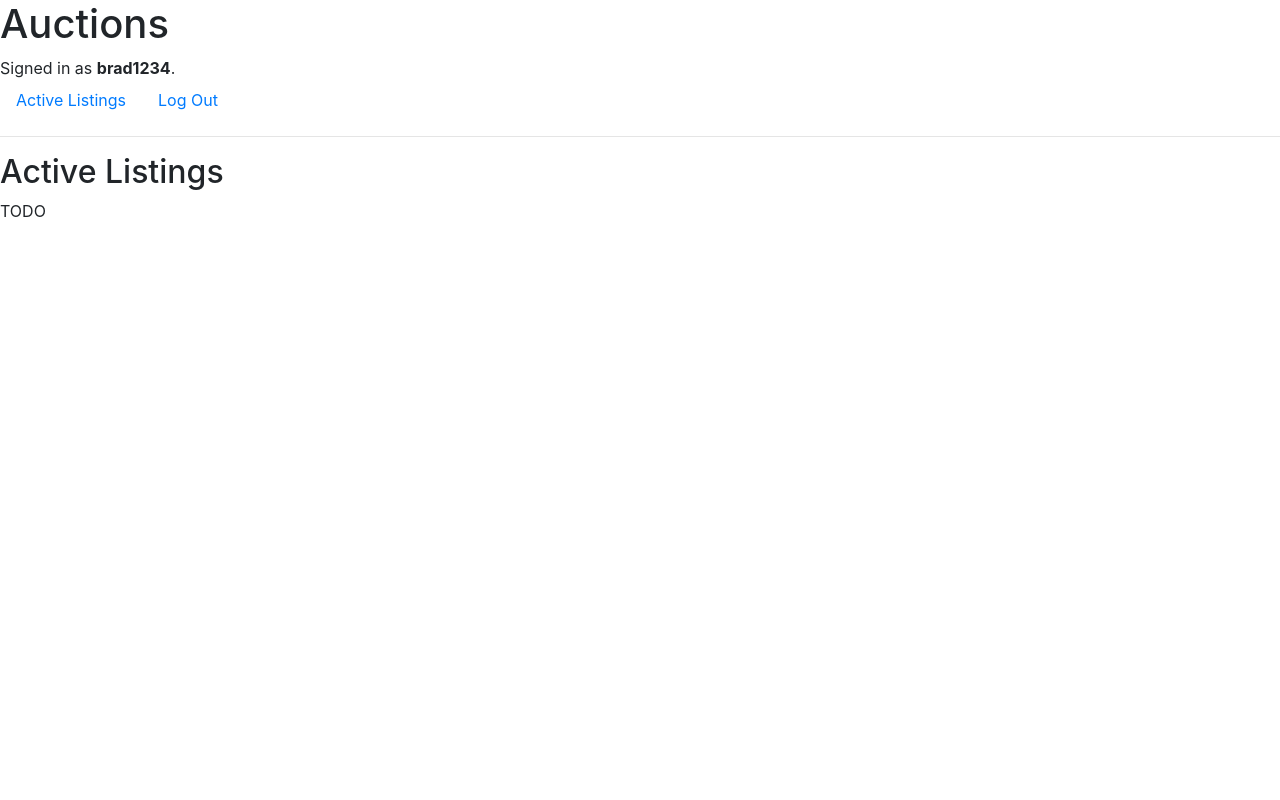
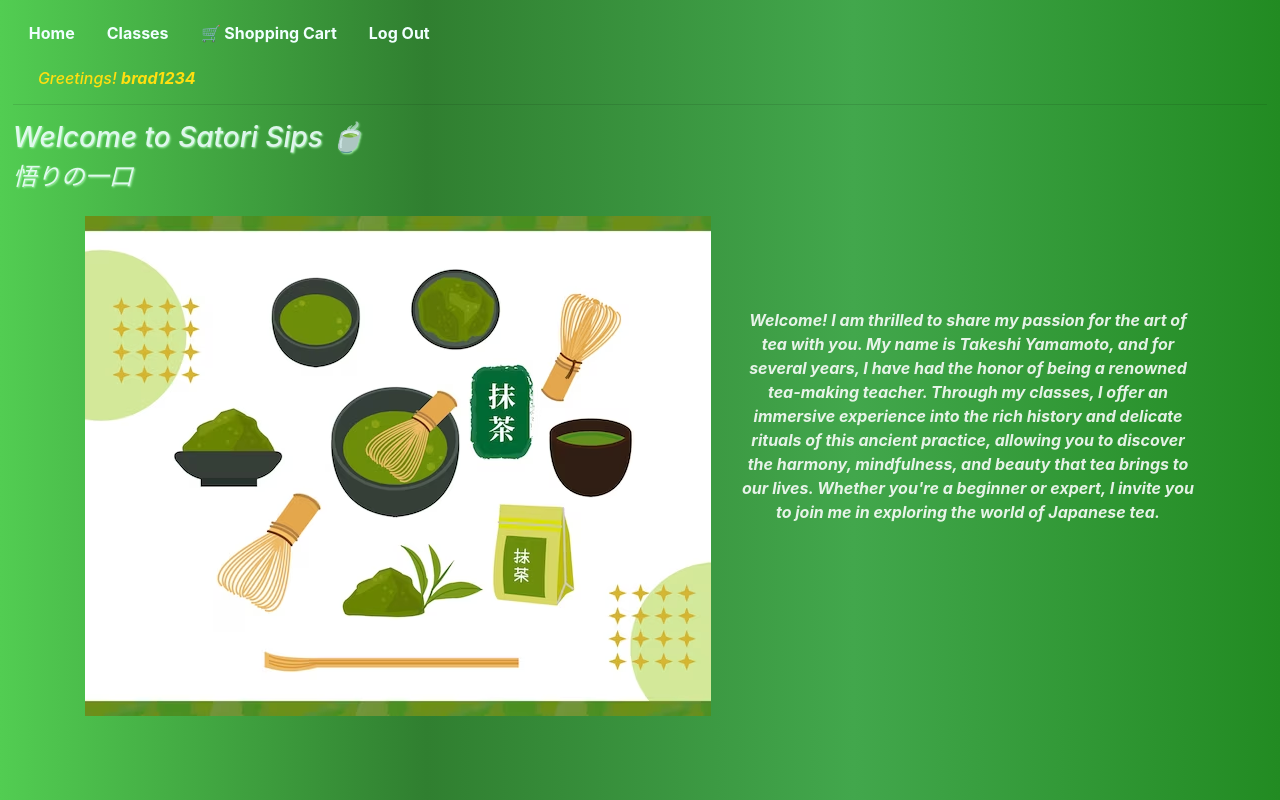
Before and after one commit to Aru12345/Japanese-Tea-Ceremony-Ecom, a Django app: page / in a window 1280 px wide. Run offline with Django 5.2, Linux system fonts and the light colour scheme; a user stored in the database is signed in; some libraries are stand-ins or nearby versions.

Commit message:
Rough Landing page done

```diff
--- a/teabookings/static/teabookings/styles.css
+++ b/teabookings/static/teabookings/styles.css
@@ -0,0 +1,42 @@
+body{
+    margin: 1%;
+    background:linear-gradient(90deg, #52cd52,#307f30, #42a74c,#228B22);
+}
+
+.main-heading{
+    color: azure;
+    font-style: italic;
+    opacity: 0.9;
+    text-shadow: 1px 1px 2px #aef9b5;
+}
+
+.nav-link{
+    color: azure;
+    font-weight: bold;
+}
+
+.nav-link:hover {
+    text-decoration: underline;
+    color: rgb(255, 223, 16);
+
+}
+
+.main-content{
+    margin-top: 2%;
+}
+.main-introduction{
+    color: rgba(255, 255, 255, 0.876);
+    font-weight: bold;
+    font-style: italic;
+    display: flex;
+    justify-content: center;  /* Center horizontally */
+    align-items: center;      /* Center vertically */
+    height: 400px;
+
+}
+
+.greeting{
+    color: rgb(255, 223, 16);
+    font-style: italic;
+    margin-left: 2%;
+}
--- a/teabookings/templates/teabookings/index.html
+++ b/teabookings/templates/teabookings/index.html
@@ -1,7 +1,19 @@
 {% extends "teabookings/layout.html" %}
+{% load static %}
 
 {% block body %}
-    <h2>Active Listings</h2>
+    <h3 class="main-heading"> Welcome to Satori Sips 🍵</h3>
+    <h4 class="main-heading"> 悟りの一口 </h4>
+    <div class="container text-center main-content">
+        <div class="row">
+          <div class="col">
+            <img src="{% static 'teabookings/images/branding.jpg' %}" alt="Tea Ceremony">
+          </div>
+          <div class="col">
+            <p class="main-introduction">Welcome! I am thrilled to share my passion for the art of tea with you. My name is Takeshi Yamamoto, and for several years, I have had the honor of being a renowned tea-making teacher. Through my classes, I offer an immersive experience into the rich history and delicate rituals of this ancient practice, allowing you to discover the harmony, mindfulness, and beauty that tea brings to our lives. Whether you're a beginner or expert, I invite you to join me in exploring the world of Japanese tea.</p>
 
-    TODO
+          </div>
+
+        </div>
+      </div>
 {% endblock %}
--- a/teabookings/templates/teabookings/layout.html
+++ b/teabookings/templates/teabookings/layout.html
@@ -3,22 +3,20 @@
 <!DOCTYPE html>
 <html lang="en">
     <head>
-        <title>{% block title %}Auctions{% endblock %}</title>
+        <title>{% block title %}Satori Sips{% endblock %}</title>
         <link rel="stylesheet" href="https://stackpath.bootstrapcdn.com/bootstrap/4.4.1/css/bootstrap.min.css" integrity="sha384-Vkoo8x4CGsO3+Hhxv8T/Q5PaXtkKtu6ug5TOeNV6gBiFeWPGFN9MuhOf23Q9Ifjh" crossorigin="anonymous">
-        <link href="{% static 'auctions/styles.css' %}" rel="stylesheet">
+        <link href="{% static 'teabookings/styles.css' %}" rel="stylesheet">
     </head>
     <body>
-        <h1>Auctions</h1>
-        <div>
-            {% if user.is_authenticated %}
-                Signed in as <strong>{{ user.username }}</strong>.
-            {% else %}
-                Not signed in.
-            {% endif %}
-        </div>
         <ul class="nav">
             <li class="nav-item">
-                <a class="nav-link" href="{% url 'index' %}">Active Listings</a>
+                <a class="nav-link" href="{% url 'index' %}">Home</a>
+            </li>
+            <li class="nav-item">
+                <a class="nav-link" href="#">Classes</a>
+            </li>
+            <li class="nav-item">
+                <a class="nav-link" href="#"> 🛒 Shopping Cart</a>
             </li>
             {% if user.is_authenticated %}
                 <li class="nav-item">
@@ -33,6 +31,14 @@
                 </li>
             {% endif %}
         </ul>
+        <p>
+
+
+                {% if user.is_authenticated %}
+                   <h6 class="greeting" > Greetings! <strong>{{ user.username }}</strong></h6>
+                {% endif %}
+
+        </p>
         <hr>
         {% block body %}
         {% endblock %}
```
Also changed, not shown: db.sqlite3, teabookings/static/teabookings/images/branding.jpg (added).
